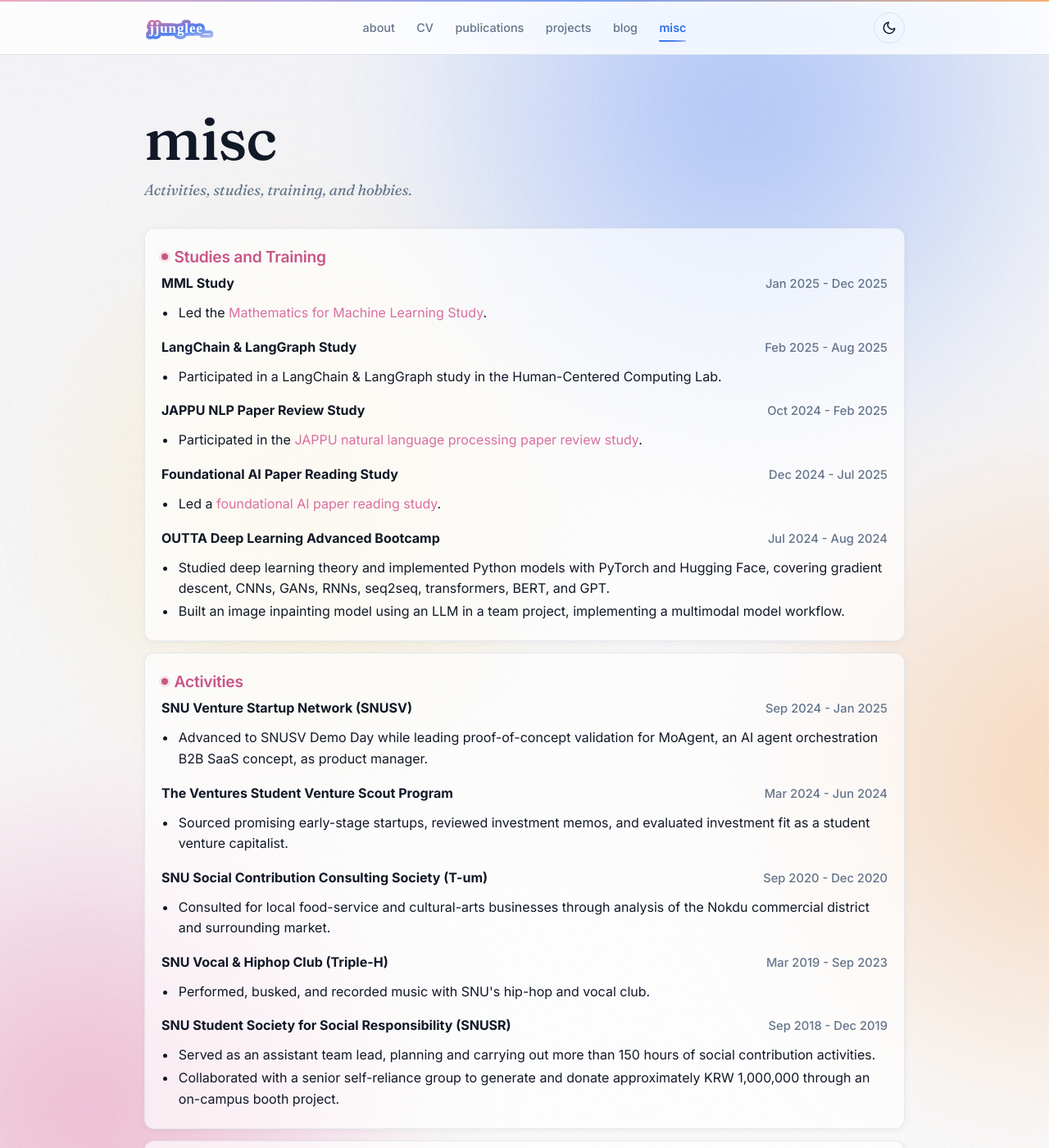
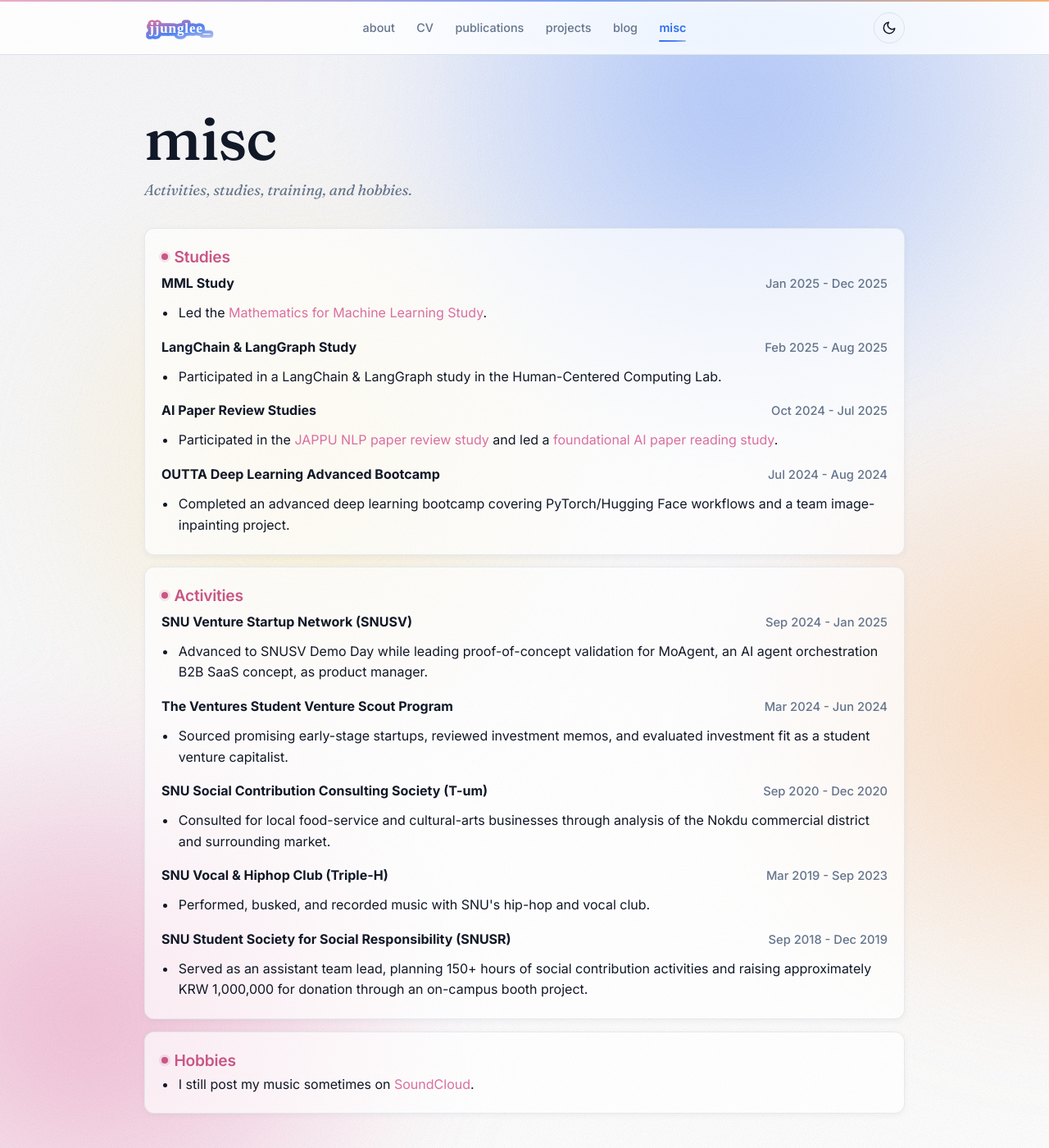
Before and after one commit to leejungp2/leejungp2.github.io, a Jekyll site: the page built from _pages/misc.md, in a window 1280 px wide and 1400 px high. Shown: the whole window at 82% size. Built offline with Jekyll 4.4.1, drawn with Linux system fonts in a browser that asks for light colours.

Commit message:
Simplify misc page entries

```diff
--- a/_pages/misc.md
+++ b/_pages/misc.md
@@ -7,7 +7,7 @@ description: Activities, studies, training, and hobbies.
 
 <div class="soft-list misc-list">
   <section class="soft-item misc-section-studies">
-    <h3>Studies and Training</h3>
+    <h3>Studies</h3>
     <p><span class="entry-head"><strong>MML Study</strong><span class="entry-date">Jan 2025 - Dec 2025</span></span></p>
     <ul class="cv-bullets">
       <li>Led the <a href="https://pinnate-emoji-c00.notion.site/mml-study?source=copy_link" target="_blank" rel="noopener">Mathematics for Machine Learning Study</a>.</li>
@@ -16,18 +16,13 @@ description: Activities, studies, training, and hobbies.
     <ul class="cv-bullets">
       <li>Participated in a LangChain & LangGraph study in the Human-Centered Computing Lab.</li>
     </ul>
-    <p><span class="entry-head"><strong>JAPPU NLP Paper Review Study</strong><span class="entry-date">Oct 2024 - Feb 2025</span></span></p>
+    <p><span class="entry-head"><strong>AI Paper Review Studies</strong><span class="entry-date">Oct 2024 - Jul 2025</span></span></p>
     <ul class="cv-bullets">
-      <li>Participated in the <a href="https://github.com/NLP-Study-JAPPU" target="_blank" rel="noopener">JAPPU natural language processing paper review study</a>.</li>
-    </ul>
-    <p><span class="entry-head"><strong>Foundational AI Paper Reading Study</strong><span class="entry-date">Dec 2024 - Jul 2025</span></span></p>
-    <ul class="cv-bullets">
-      <li>Led a <a href="https://app.notion.com/p/9700208b26784e2e9c04f92e2893663e?pvs=21" target="_blank" rel="noopener">foundational AI paper reading study</a>.</li>
+      <li>Participated in the <a href="https://github.com/NLP-Study-JAPPU" target="_blank" rel="noopener">JAPPU NLP paper review study</a> and led a <a href="https://app.notion.com/p/9700208b26784e2e9c04f92e2893663e?pvs=21" target="_blank" rel="noopener">foundational AI paper reading study</a>.</li>
     </ul>
     <p><span class="entry-head"><strong>OUTTA Deep Learning Advanced Bootcamp</strong><span class="entry-date">Jul 2024 - Aug 2024</span></span></p>
     <ul class="cv-bullets">
-      <li>Studied deep learning theory and implemented Python models with PyTorch and Hugging Face, covering gradient descent, CNNs, GANs, RNNs, seq2seq, transformers, BERT, and GPT.</li>
-      <li>Built an image inpainting model using an LLM in a team project, implementing a multimodal model workflow.</li>
+      <li>Completed an advanced deep learning bootcamp covering PyTorch/Hugging Face workflows and a team image-inpainting project.</li>
     </ul>
   </section>
 
@@ -51,8 +46,7 @@ description: Activities, studies, training, and hobbies.
     </ul>
     <p><span class="entry-head"><strong>SNU Student Society for Social Responsibility (SNUSR)</strong><span class="entry-date">Sep 2018 - Dec 2019</span></span></p>
     <ul class="cv-bullets">
-      <li>Served as an assistant team lead, planning and carrying out more than 150 hours of social contribution activities.</li>
-      <li>Collaborated with a senior self-reliance group to generate and donate approximately KRW 1,000,000 through an on-campus booth project.</li>
+      <li>Served as an assistant team lead, planning 150+ hours of social contribution activities and raising approximately KRW 1,000,000 for donation through an on-campus booth project.</li>
     </ul>
   </section>
 
```
